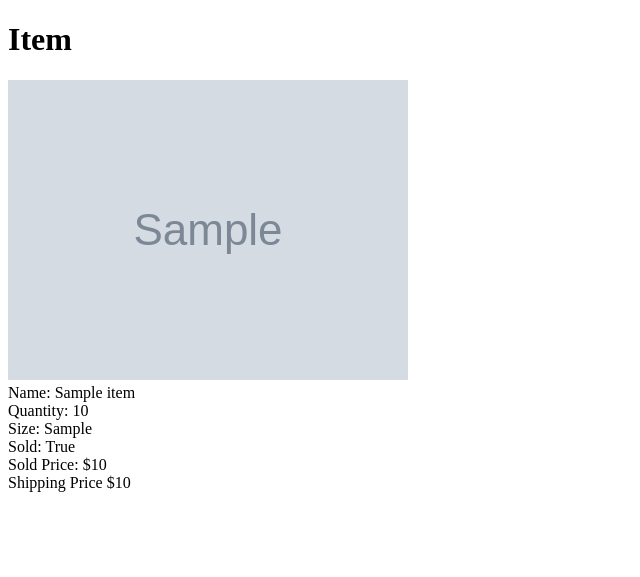
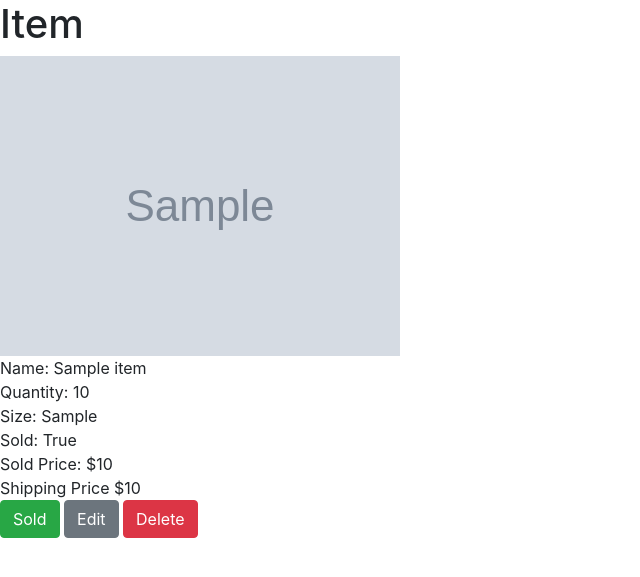
Before and after one commit to jessicahojh/inventory_tracker, a Flask app: page /items/1 in a window 1280 px wide. Shown: the top 577 px of the page, without its empty margins (0-640 px from the left). Run offline with Flask 2, Linux system fonts and the light colour scheme; tables that the repository leaves empty hold one stand-in row (values such as "Sample post"); grey boxes marked "Sample" are stand-in pictures; some libraries are stand-ins or nearby versions.

Commit message:
buttons in speicfic items linked to sold, edit, and delete

```diff
--- a/server.py
+++ b/server.py
@@ -137,7 +137,7 @@ def sold_process(item_id):
 
     db.session.commit()
 
-    return redirect("/")
+    return redirect("/items")
 
 @app.route("/items/<int:item_id>/edit", methods=['GET'])
 def edit_form(item_id):
@@ -151,15 +151,15 @@ def edit_form(item_id):
 def process_edit_form(item_id):
     """Process edit form."""
 
+    # Doesn't work
+
     item = Item.query.get(item_id)
 
     name = request.form["name"]
-    category_id = request.form["category_id"]
     quantity = request.form["quantity"]
     size = request.form["size"]
 
     item.name = name
-    item.category_id = category_id
     item.quantity = quantity
     item.size = size
 
--- a/templates/sold_form.html
+++ b/templates/sold_form.html
@@ -7,7 +7,7 @@
 
     <h1>Sold</h1>
 
-    <form action="add_item" method="POST">
+    <form action="sold" method="POST">
 
     <div>
       <label>
--- a/templates/specific_item.html
+++ b/templates/specific_item.html
@@ -1,5 +1,9 @@
 <!DOCTYPE html>
 <html>
+    <link rel="stylesheet" href="https://stackpath.bootstrapcdn.com/bootstrap/4.3.1/css/bootstrap.min.css" integrity="sha384-ggOyR0iXCbMQv3Xipma34MD+dH/1fQ784/j6cY/iJTQUOhcWr7x9JvoRxT2MZw1T" crossorigin="anonymous">
+    <script
+    src="https://stackpath.bootstrapcdn.com/bootstrap/4.3.1/js/bootstrap.min.js" integrity="sha384-JjSmVgyd0p3pXB1rRibZUAYoIIy6OrQ6VrjIEaFf/nJGzIxFDsf4x0xIM+B07jRM" crossorigin="anonymous">
+    </script>
 <head>
 <title>Inventory Tracker</title>
 </head>
@@ -15,6 +19,10 @@
 <div>Sold Price: ${{item.sold_price}}</div>
 <div>Shipping Price ${{item.shipping_price}}</div>
 
+<a href="/items/{{item.item_id}}/sold"><button type="button" class="btn btn-success">Sold</button></a>
+<a href="/items/{{item.item_id}}/edit"><button type="button" class="btn btn-secondary">Edit</button></a>
+<a href="/items/{{item.item_id}}>/delete"><button type="button" class="btn btn-danger">Delete</button></a>
+
 <br>
 
 </div>
```
Also changed, not shown: templates/edit_item.html (+0 -7 lines).
